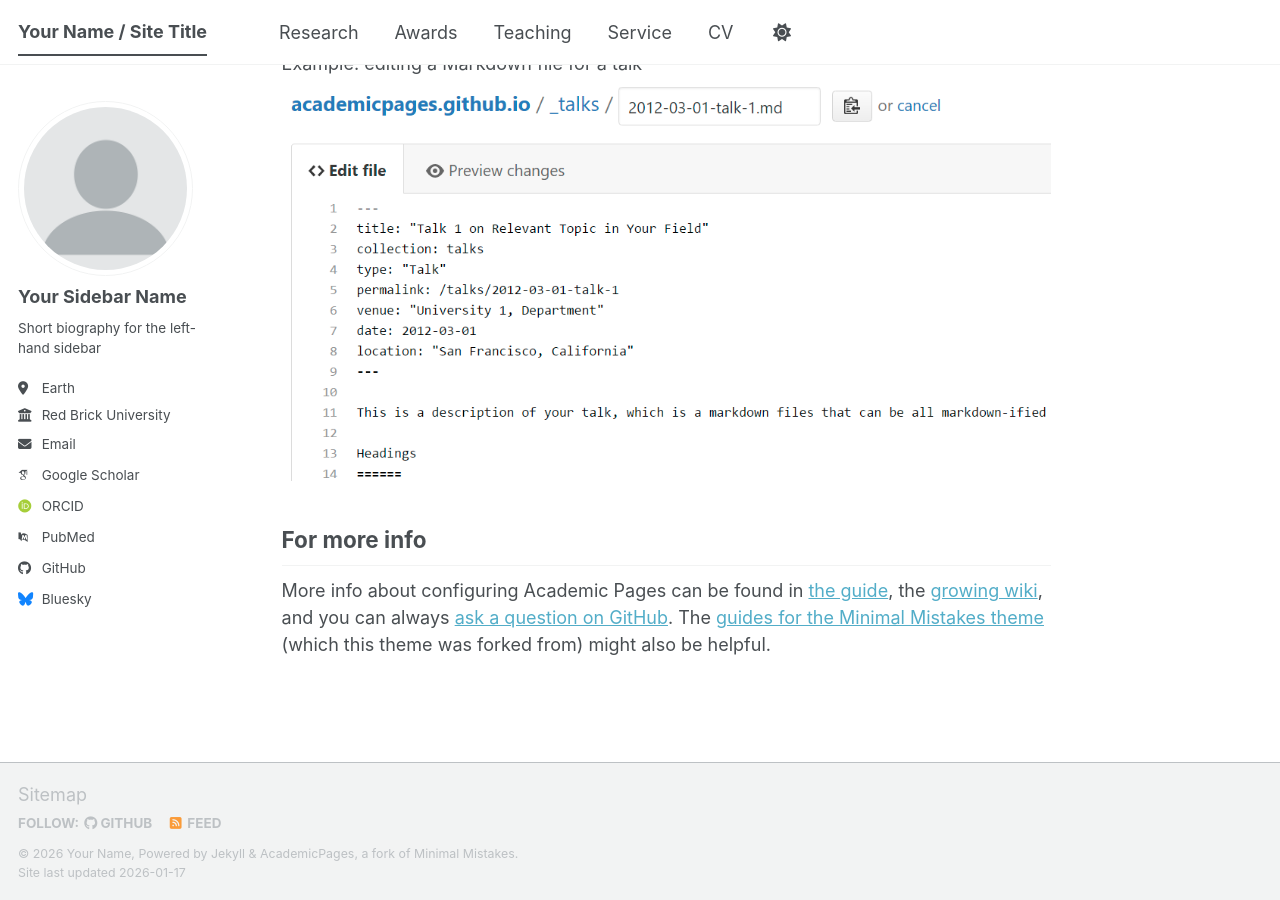
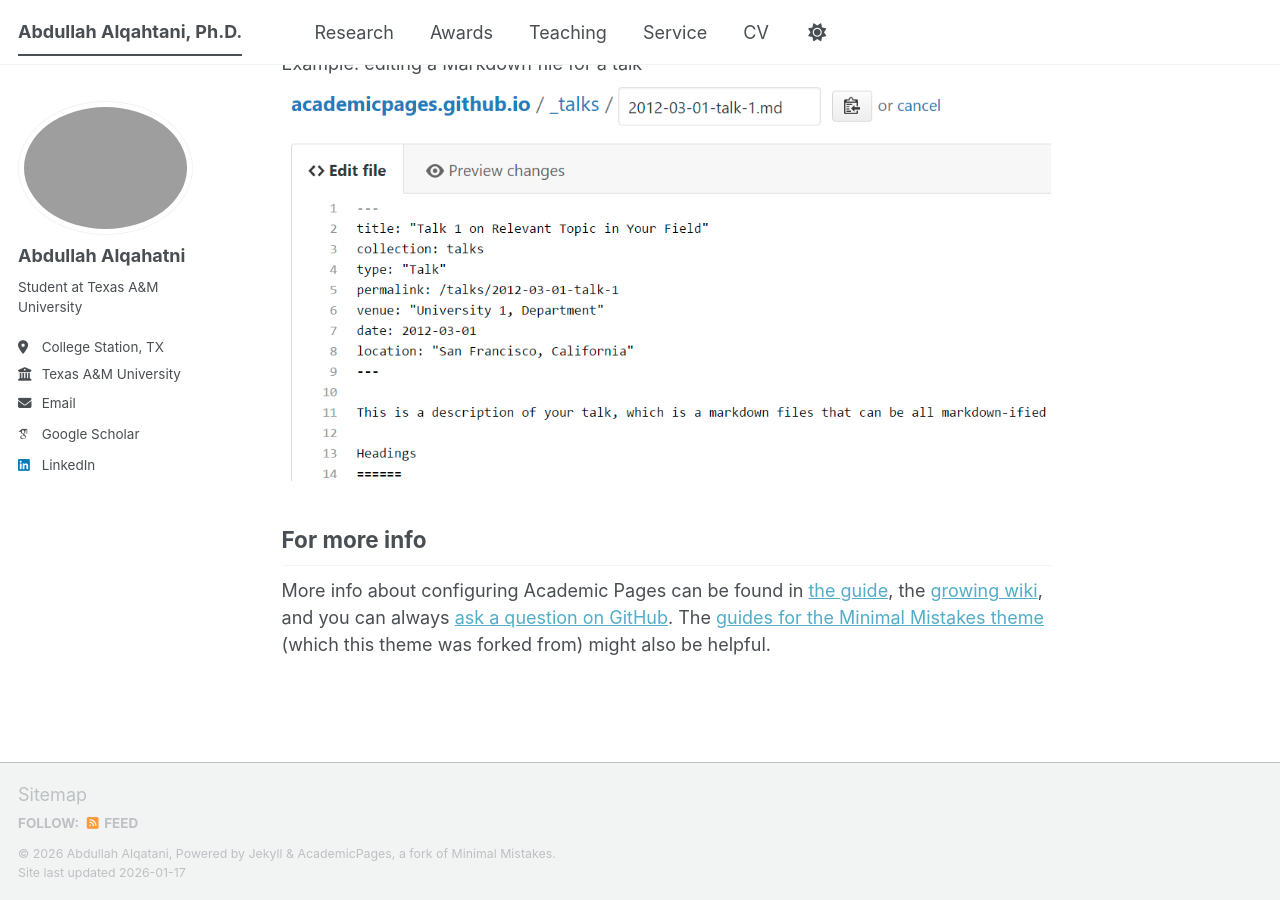
Before and after one commit to VISION203/alqahtani.github.io, a Jekyll site: the page built from _pages/about.md, in a window 1280 px wide and 900 px high, scrolled down 2720 px. Built offline with Jekyll 4.4.1, drawn with Linux system fonts in a browser that asks for light colours; some web fonts are replaced; a script bundle is joined from its source files by our own code; library files that are not in the unit come from our copies.

Commit message:
config.yml

```diff
--- a/_config.yml
+++ b/_config.yml
@@ -8,56 +8,47 @@
 
 # Basic Site Settings
 locale                   : "en-US"
-site_theme               : "default" # The available themes options are "default", "air", "sunrise", "mint", "dirt" and "contrast"
-title                    : "Your Name / Site Title"
+title                    : "Abdullah Alqahtani, Ph.D."
 title_separator          : "-"
-name                     : &name "Your Name"
-description              : &description "Your Name's academic portfolio"   # Update this with a general description of your site, this is the default if not overridden by a page
-url                      : https://academicpages.github.io # The base hostname & protocol for your site e.g. "https://[your GitHub username].github.io",
-                                                           # or if you already have some other page hosted on Github then use "https://[your GitHub username].github.io/[Your Repo Name]"
+name                     : &name "Abdullah Alqatani"
+description              : &description "personal description"
+url                      : https://alqahtani.github.io # the base hostname & protocol for your site e.g. "https://mmistakes.github.io"
 baseurl                  : "" # the subpath of your site, e.g. "/blog"
-repository               : "academicpages/academicpages.github.io"
+repository               : "vision203/alqahtani.github.io"
 
 # Site Author - The following control what appear as part of the author content on the side bar.
 #               If a field is blank the icon and link will not appear, otherwise it will be shown.
 #               Additional customization can be done by editing /_includes/author-profile.html
 author:
   # Biographic information
-  avatar           : "profile.png"
-  name             : "Your Sidebar Name"
+  avatar           : "AbdullahAlqatani.JPG"
+  name             : "Abdullah Alqahatni"
   pronouns         : # example: "she/her"
-  bio              : "Short biography for the left-hand sidebar"
-  location         : "Earth"
-  employer         : "Red Brick University"
+  bio              : "Student at Texas A&M University"
+  location         : "College Station, TX"
+  employer         : "Texas A&M University"
   uri              : # URL
-  email            : "none@example.org"
+  email            : "amaalqahtani@tamu.edu"
 
   # Academic websites
-  academia         : # URL
   arxiv            : # URL - Update with the correct link to your profile
-  googlescholar    : "https://scholar.google.com/citations?user=PS_CX0AAAAAJ"
-  inspire-hep      : # URL
+  googlescholar    : "https://scholar.google.com"
   impactstory      : # URL
-  orcid            : "https://orcid.org/yourorcidurl"
+  orcid            : # "http://orcid.org"
   semantic         : # URL
-  ssrn             : # URL
-  pubmed           : "https://www.ncbi.nlm.nih.gov/pubmed/?term=john+snow"
+  pubmed           : # URL
   researchgate     : # URL
-  scopus           : # URL
-  zotero           : # URL
-
 
   # Repositories and software development
   bitbucket        : # Username - Update with your username on the site
   codepen          : # Username
   dribbble         : # Username
-  github           : "academicpages"
+  github           : # "academicpages"
   kaggle           : # Username
   stackoverflow    : # User number or user number and name (i.e., use "1" or "1/jeff-atwood")
 
   # Social media
-  artstation       : # Username
-  bluesky          : "bsky.app" # Replace this with you Bluesky username
+  bluesky          : # "bsky.app" # Replace this with you Bluesky username
   facebook         : # Username
   flickr           : # Username
   foursquare       : # Username
@@ -66,7 +57,7 @@ author:
   keybase          : # Username
   instagram        : # Username
   lastfm           : # Username
-  linkedin         : # Username
+  linkedin         : "amaalqahtani/"
   mastodon         : # URL
   medium           : # URL
   pinterest        : # Username
@@ -92,12 +83,12 @@ publication_category:
     title: 'Conference Papers'
 
 # Site Settings
-teaser                   :  # filename of teaser fallback teaser image placed in /images/ for social media previews
+teaser                   :  # filename of teaser fallback teaser image placed in /images/, .e.g. "500x300.png"
 breadcrumbs              : false # true, false (default)
 words_per_minute         : 160
 future                   : true
 read_more                : "disabled" # if enabled, adds "Read more" links to excerpts
-talkmap_link             : false      #change to true to add link to talkmap on talks page
+talkmap_link             : false #change to true to add link to talkmap on talks page
 comments:
   provider               : # false (default), "disqus", "discourse", "facebook", "google-plus", "staticman", "custom"
   disqus:
@@ -143,8 +134,7 @@ facebook:
   username               :
   app_id                 :
   publisher              :
-og_image                 :  # Social media default site image
-og_description           :  # Social media default site image description
+og_image                 :  # Open Graph/Twitter default site image
 # For specifying social profiles
 # - https://developers.google.com/structured-data/customize/social-profiles
 social:
@@ -233,6 +223,9 @@ collections:
   talks:
     output: true
     permalink: /:collection/:path/
+  research:
+    output: true
+    permalink: /:collection/:path/
 
 
 # These settings control how pages and collections are included in the site
@@ -295,14 +288,14 @@ defaults:
 # Sass/SCSS
 sass:
   sass_dir: _sass
-  style: compressed # https://sass-lang.com/documentation/file.SASS_REFERENCE.html#output_style
+  style: compressed # http://sass-lang.com/documentation/file.SASS_REFERENCE.html#output_style
 
 
 # Outputting
 permalink: /:categories/:title/
 # paginate: 5 # amount of posts to show
 # paginate_path: /page:num/
-timezone: Etc/UTC # https://en.wikipedia.org/wiki/List_of_tz_database_time_zones
+timezone: Etc/UTC # http://en.wikipedia.org/wiki/List_of_tz_database_time_zones
 
 
 # Plugins
@@ -311,7 +304,6 @@ plugins:
   - jekyll-gist
   - jekyll-paginate
   - jekyll-sitemap
-  - jekyll-redirect-from
   - jemoji
 
 # Mimic GitHub Pages with --safe
@@ -320,7 +312,6 @@ whitelist:
   - jekyll-gist
   - jekyll-paginate
   - jekyll-sitemap
-  - jekyll-redirect-from
   - jemoji
 
 
@@ -354,7 +345,7 @@ tag_archive:
 
 
 # HTML Compression
-# - https://jch.penibelst.de/
+# - http://jch.penibelst.de/
 compress_html:
   clippings: all
   ignore:
```
